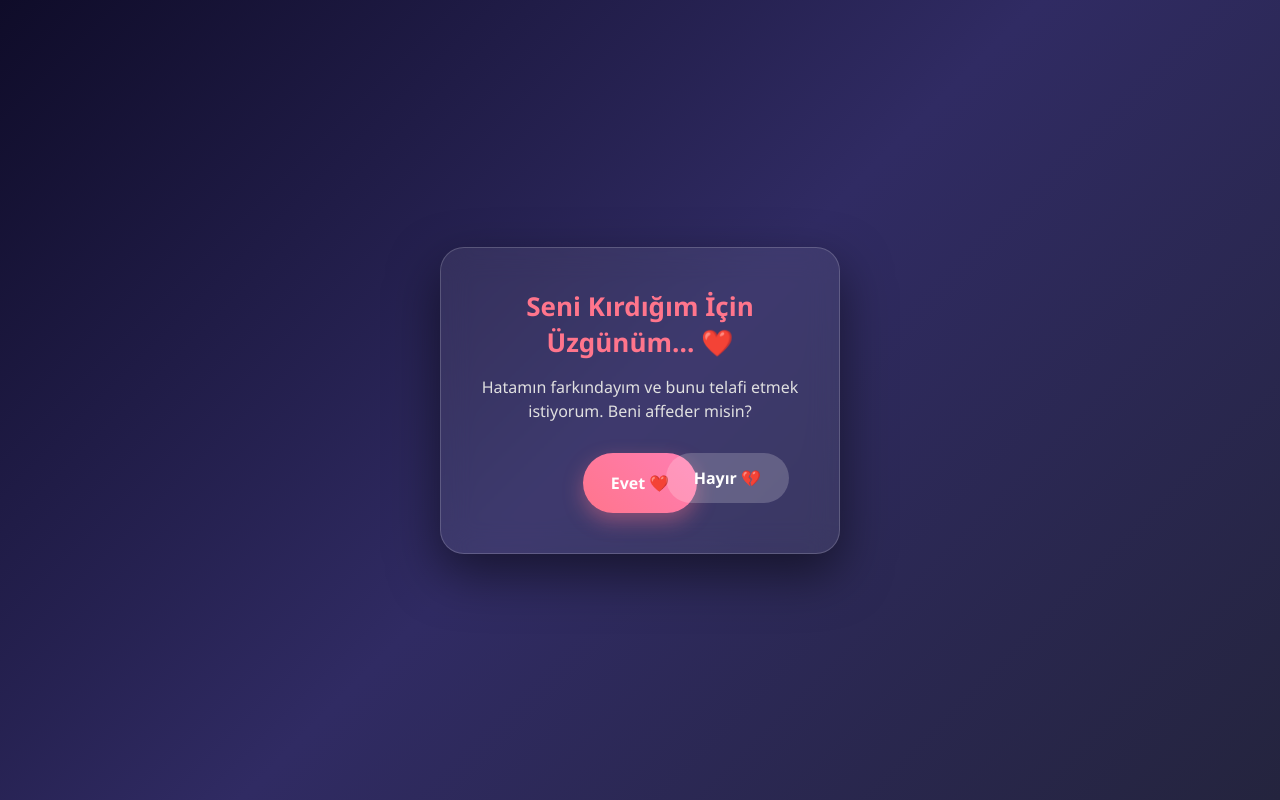
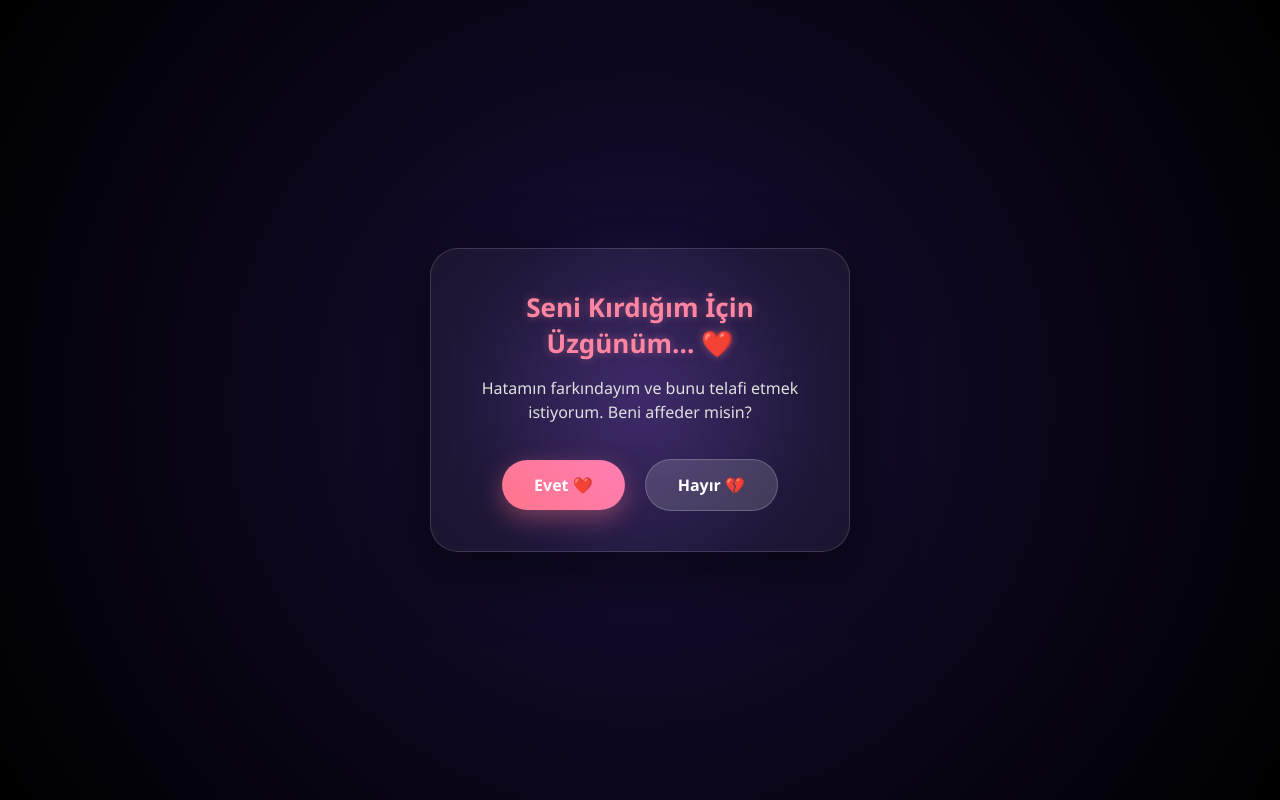
Before and after one commit to isteruser00-svg/Can-m-, a plain HTML site: page index.html in a window 1280 px wide. Drawn offline with nearby package versions, Linux system fonts and the light colour scheme.

Commit message:
Update index.html

```diff
--- a/index.html
+++ b/index.html
@@ -17,59 +17,81 @@
         display: flex;
         justify-content: center;
         align-items: center;
-        background: linear-gradient(135deg, #0f0c29, #302b63, #24243e);
+        background: radial-gradient(circle at center, #1a103c, #0b061a, #000);
         color: white;
         text-align: center;
         overflow: hidden;
+        position: relative;
+    }
+
+    /* Arka Plan Parlama Efekti */
+    .glow {
+        position: absolute;
+        width: 300px;
+        height: 300px;
+        background: radial-gradient(circle, rgba(160, 100, 255, 0.25), transparent 70%);
+        top: 50%;
+        left: 50%;
+        transform: translate(-50%, -50%);
+        pointer-events: none;
+        animation: pulse 4s infinite alternate;
+    }
+
+    @keyframes pulse {
+        0% { transform: translate(-50%, -50%) scale(0.9); opacity: 0.5; }
+        100% { transform: translate(-50%, -50%) scale(1.3); opacity: 0.9; }
     }
 
     .card {
-        background: rgba(255, 255, 255, 0.07);
-        backdrop-filter: blur(15px);
-        border: 1px solid rgba(255, 255, 255, 0.18);
+        background: rgba(255, 255, 255, 0.05);
+        backdrop-filter: blur(20px);
+        border: 1px solid rgba(255, 255, 255, 0.15);
         padding: 40px 30px;
-        border-radius: 24px;
-        box-shadow: 0 20px 50px rgba(0, 0, 0, 0.5);
-        max-width: 400px;
+        border-radius: 28px;
+        box-shadow: 0 20px 60px rgba(0, 0, 0, 0.6);
+        max-width: 420px;
         width: 90%;
         position: relative;
+        z-index: 2;
     }
 
     h1 {
         font-size: 26px;
         margin-bottom: 15px;
-        color: #ff758c;
+        color: #ff85a2;
+        text-shadow: 0 0 10px rgba(255, 133, 162, 0.4);
     }
 
     p {
         font-size: 16px;
         color: #e0e0e0;
         line-height: 1.5;
-        margin-bottom: 30px;
+        margin-bottom: 35px;
     }
 
+    /* Yan Yana Buton Konteyneri */
     .btn-container {
         display: flex;
         justify-content: center;
+        align-items: center;
         gap: 20px;
-        position: relative;
-        min-height: 60px;
+        width: 100%;
     }
 
     button {
-        padding: 14px 28px;
+        padding: 14px 32px;
         font-size: 16px;
         font-weight: bold;
         border: none;
         border-radius: 50px;
         cursor: pointer;
-        transition: all 0.2s ease;
+        transition: transform 0.2s ease, box-shadow 0.2s ease;
     }
 
     #yesBtn {
         background: linear-gradient(45deg, #ff758c, #ff7eb3);
         color: white;
-        box-shadow: 0 8px 20px rgba(255, 117, 140, 0.4);
+        box-shadow: 0 8px 25px rgba(255, 117, 140, 0.4);
     }
 
     #yesBtn:hover {
@@ -77,10 +99,34 @@
     }
 
     #noBtn {
-        background: rgba(255, 255, 255, 0.2);
+        background: rgba(255, 255, 255, 0.15);
         color: white;
+        border: 1px solid rgba(255, 255, 255, 0.2);
+        position: relative;
+        transition: left 0.2s ease, top 0.2s ease;
+    }
+
+    /* Roket Uçuş Efekti */
+    .fly-away {
+        position: fixed !important;
+        animation: rocketFly 1.2s forwards cubic-bezier(0.4, 0, 0.2, 1) !important;
+    }
+
+    /* Roket Alevi */
+    .fly-away::after {
+        content: '🚀🔥';
         position: absolute;
-        right: 20px;
+        bottom: -30px;
+        left: 50%;
+        transform: translateX(-50%) rotate(180deg);
+        font-size: 22px;
+        animation: flame 0.1s infinite alternate;
+    }
+
+    @keyframes rocketFly {
+        0% { transform: translateY(0) scale(1); }
+        20% { transform: translateY(20px) scale(1.1); }
+        100% { transform: translateY(-120vh) scale(0.3); opacity: 0; }
     }
 
     .success-message {
@@ -89,21 +135,23 @@
 
     .success-message h2 {
         font-size: 28px;
-        color: #4facfe;
+        color: #70a1ff;
         margin-bottom: 10px;
     }
 </style>
 </head>
 <body>
 
-<div class="card" id="card">
+<div class="glow"></div>
+
+<div class="card">
     <div id="questionState">
         <h1>Seni Kırdığım İçin Üzgünüm... ❤️</h1>
         <p>Hatamın farkındayım ve bunu telafi etmek istiyorum. Beni affeder misin?</p>
 
         <div class="btn-container">
             <button id="yesBtn" onclick="accept()">Evet ❤️</button>
-            <button id="noBtn" onmouseover="moveButton()" onclick="moveButton()">Hayır 💔</button>
+            <button id="noBtn" onmouseover="handleNo()" onclick="handleNo()">Hayır 💔</button>
         </div>
     </div>
 
@@ -115,10 +163,23 @@
 
 <script src="https://cdn.jsdelivr.net/npm/canvas-confetti@1.5.1/dist/confetti.browser.min.js"></script>
 <script>
-    function moveButton() {
+    let noClickCount = 0;
+
+    function handleNo() {
         const noBtn = document.getElementById('noBtn');
-        const x = Math.random() * (window.innerWidth - noBtn.offsetWidth - 50);
-        const y = Math.random() * (window.innerHeight - noBtn.offsetHeight - 50);
+
+        // 3. Tıklamada Roket Modu
+        if (noClickCount >= 2) {
+            noBtn.classList.add('fly-away');
+            noBtn.onmouseover = null; // Kaçmayı durdur uçsun
+            return;
+        }
+
+        noClickCount++;
+
+        // Ekranda Rastgele Kaçma
+        const x = Math.random() * (window.innerWidth - noBtn.offsetWidth - 60) + 30;
+        const y = Math.random() * (window.innerHeight - noBtn.offsetHeight - 60) + 30;
 
         noBtn.style.position = 'fixed';
         noBtn.style.left = `${x}px`;
@@ -129,10 +190,9 @@
         document.getElementById('questionState').style.display = 'none';
         document.getElementById('successState').style.display = 'block';
 
-        // Konfeti efekti
         confetti({
-            particleCount: 100,
-            spread: 70,
+            particleCount: 120,
+            spread: 80,
             origin: { y: 0.6 }
         });
     }
```
